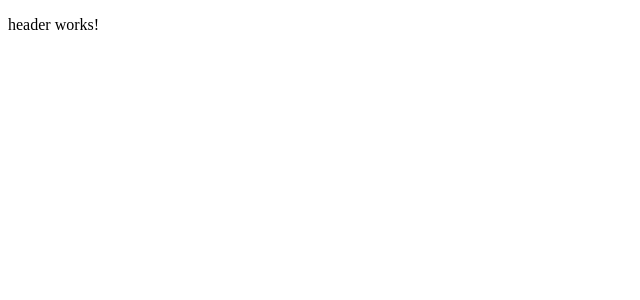
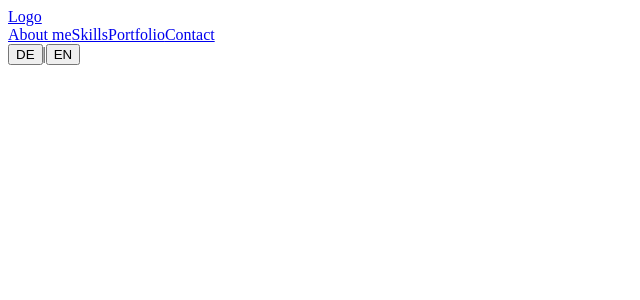
Before and after one commit to NPausC/Portfolio, an Angular app: page / in a window 1280 px wide. Shown: the top 300 px of the page, without its empty margins (0-640 px from the left). Built offline with nearby package versions, Linux system fonts and the light colour scheme.

Commit message:
feat: add basic header markup

```diff
--- a/src/app/components/header/header.html
+++ b/src/app/components/header/header.html
@@ -1 +1,18 @@
-<p>header works!</p>
+<header>
+  <div>
+    <a href="#">Logo</a>
+  </div>
+
+  <nav>
+    <a href="#about-me">About me</a>
+    <a href="#skills">Skills</a>
+    <a href="#portfolio">Portfolio</a>
+    <a href="#contact">Contact</a>
+  </nav>
+
+  <div>
+    <button type="button">DE</button>
+    <span>|</span>
+    <button type="button">EN</button>
+  </div>
+</header>
```
